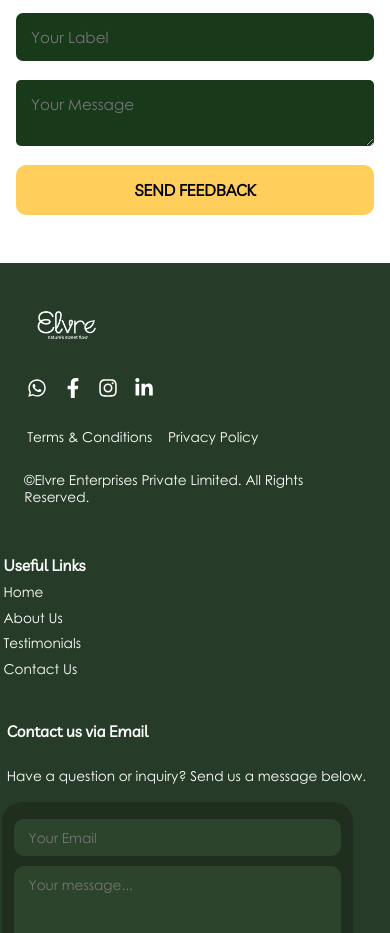
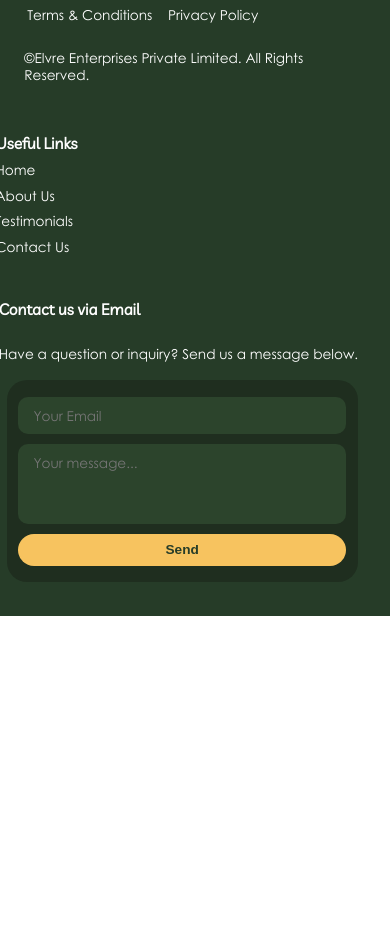
Before and after one commit to Elvre-jaggerypowder/Website, a React (Create React App) app: page /#/ in a window 390 px wide. Shown: the part 4780-5713 px from the top of the page. After the commit the page ends 5396 px from the top, so only its background shows below. Built offline with nearby package versions, Linux system fonts and the light colour scheme; no server answers; the database is empty; a web font is replaced by a local one.

Commit message:
mobile responsive

```diff
--- a/src/components/AboutSection.css
+++ b/src/components/AboutSection.css
@@ -73,7 +73,7 @@
 @media (max-width: 768px) {
   .about-section {
     padding: 20px;
-    height: 140vh;
+    height: 100vh;
     flex-direction: column;
     align-items: center;
     text-align: center;
--- a/src/components/Footer.css
+++ b/src/components/Footer.css
@@ -211,7 +211,7 @@
 
   .footer-links h3 {
     margin-top: 0.5rem;
-    margin-left: -1rem;
+    margin-left: -1.5rem;
     margin-bottom: 0.5rem;
     font-size: clamp(14px, 4vw, 16px);
     text-align: left;
@@ -220,25 +220,25 @@
   .footer-links li {
     margin: 1vh;
     font-size: clamp(12px, 3.5vw, 14px);
-    margin-left: -1rem;
+    margin-left: -1.5rem;
     margin-top: 0.5rem;
   }
 
   .footer-newsletter h3 {
     font-size: clamp(14px, 4vw, 16px);
     margin-top: -1rem;
-    margin-left: -0.8rem;
+    margin-left: -1.3rem;
   }
 
   .footer-newsletter p {
     font-size: clamp(12px, 3.5vw, 14px);
-    margin-left: -0.8rem;
+    margin-left: -1.3rem;
   }
 
   .footer-newsletter form {
     max-width: 100%;
     padding: 2vh 3vw;
-    margin-left: -1.1rem;
+    margin-left: -0.8rem;
   }
 
   .footer-newsletter input[type="email"],
--- a/src/components/MadeSection.css
+++ b/src/components/MadeSection.css
@@ -33,7 +33,7 @@
 @media (max-width: 768px) {
   .howmade-section {
     padding: 3vh 4vw 6vh; /* Top-Bottom in vh, sides in vw */
-    height: 100vh; /* Auto so that it adjusts to content */
+    height: 90vh; /* Auto so that it adjusts to content */
     background-position: center;
     background-size: cover;
   }
```
